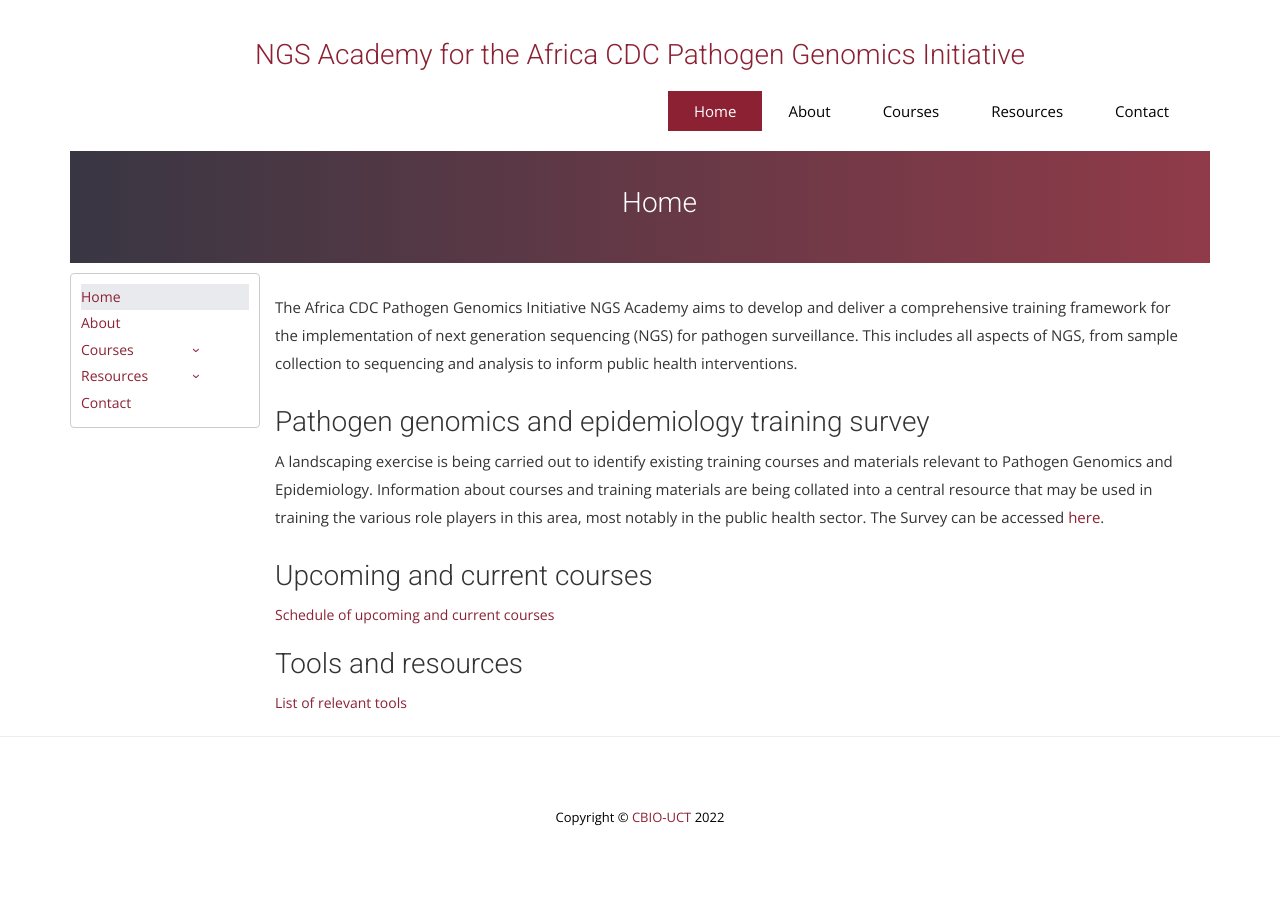
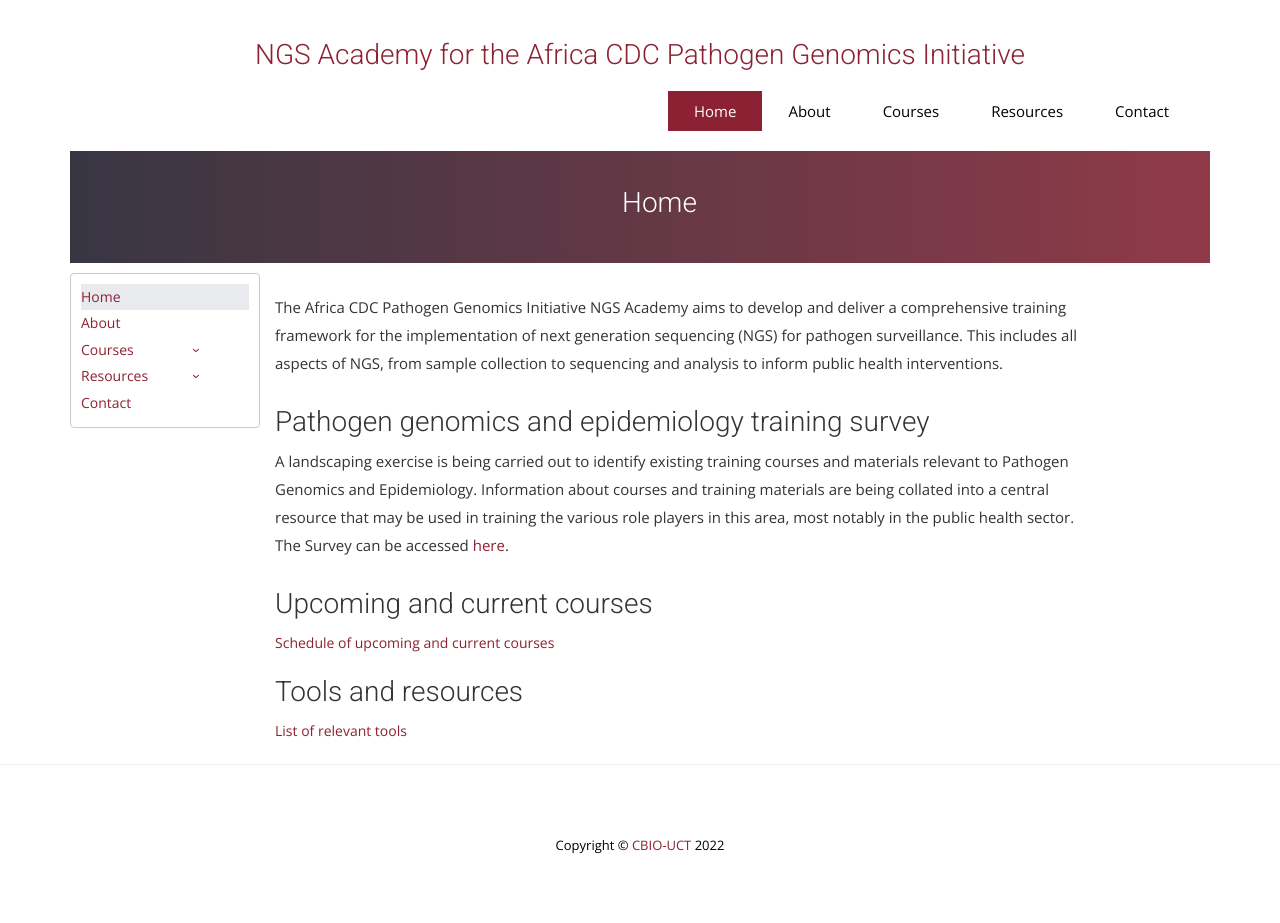
Before and after one commit to uct-cbio/ngs-academy, a Jekyll site: the page built from index.html, in a window 1280 px wide. Built offline with Jekyll 4.4.1, drawn with Linux system fonts in a browser that asks for light colours; nearby versions of some CDN libraries; some web fonts are replaced; comment, search, counter and statistics services are not loaded; before the commit the page ends 900 px from its top, so only the background shows below that.

Commit message:
no commit

```diff
--- a/_layouts/default.html
+++ b/_layouts/default.html
@@ -193,7 +193,9 @@
 
                 </div>
 
-                <div class="col-lg-10 col-md-10 col-sm-10" class="my-auto">
+
+
+                <div class="col-lg-9 col-md-9 col-sm-9" class="my-auto">
                     {{content}}
                 </div>
 
```
